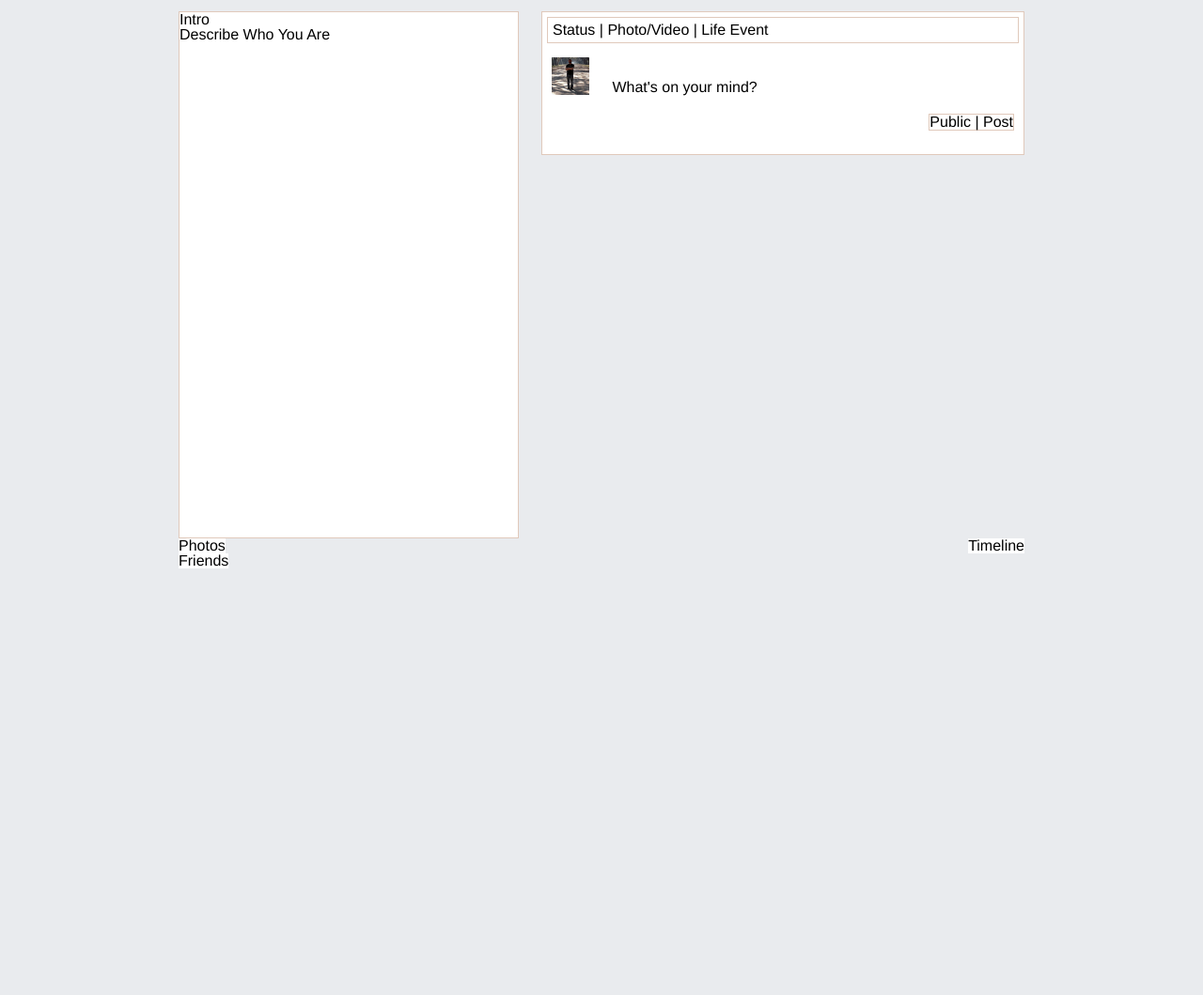
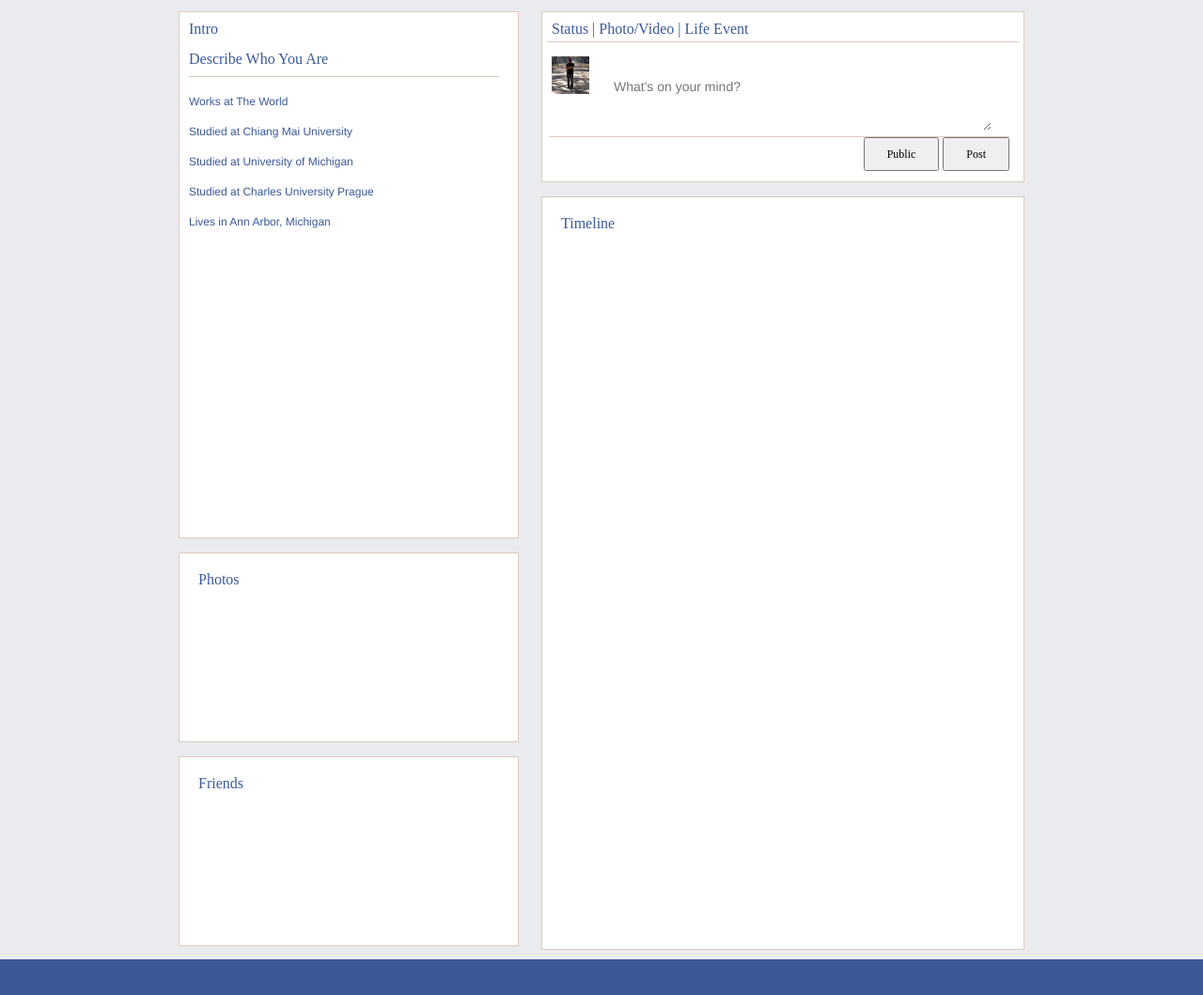
Before and after one commit to annasedlar/facebook-clone, a plain HTML site: page index.html in a window 1280 px wide. Shown: the part 453-1512 px from the top of the page at 94% size. Before the commit the page ends 1058 px from the top, so only its background shows below. Drawn offline with Linux system fonts and the light colour scheme.

Commit message:
precautionary commit - body layout

```diff
--- a/index.html
+++ b/index.html
@@ -19,7 +19,8 @@
 					<div id="fb-logo">
 					</div>
 					<div id="fb-search">
-						<input type="text" placeholder="Your Name">
+						<input type="text" placeholder="Your Name"
+						style="width:406px;height:20px;font-family:helvetica; border-radius:3px;font-size:12px;"/>
 					</div>
 				</div>
 
@@ -88,8 +89,17 @@
 		<div id="white-behind">
 
 		</div id="body">
-			<div id="intro-box">Intro<BR>Describe Who You Are
+			<div id="intro-box">
+				<div id="foreword">Intro<BR><BR>Describe Who You Are
+				</div>
+			<li class="intro-item">Works at The World</li>
+			<li class="intro-item">Studied at Chiang Mai University</li>
+			<li class="intro-item">Studied at University of Michigan</li>
+			<li class="intro-item">Studied at Charles University Prague</li>
+			<li class="intro-item">Lives in Ann Arbor, Michigan</li>
+
 			</div>
+
 			<div id="status-box">
 				<div id="status-type">Status | Photo/Video | Life Event
 				</div>
@@ -97,21 +107,33 @@
 					<div id="mid-avatar">
 						<img src="avatar.jpg">
 					</div>
-					<div id="prompt-text">What's on your mind?
+					<div id="prompt-text">
+						<textarea name="textarea" type="text" placeholder="What's on your mind?"
+						style="width:400px;height:75px;font-family:helvetica;font-size:14px;line-height:60px;border:none"></textarea>
 					</div>
 				</div>
-				<div id="actions">Public | Post
+				<div id="actions">
+						<div id="action-buttons">
+						<button id="action">Public</button>
+						<button id="action">Post</button>
+					</div>
 				</div>
 			</div>
-			<div id="photo-box">Photos
+			<div id="timeline-box">
+				<div id="timeline-inner">Timeline
+				</div>
 			</div>
-			<div id="timeline-box">Timeline
+			<div id="photo-box">
+				<div id="photo-inner">Photos
+				</div>
 			</div>
-			<div id="friends-box">Friends
+			<div id="friends-box">
+				<div id="friends-inner">Friends
+				</div>
 			</div>
 		</div>
 
-		<div id="Footer">
+		<div id="footer">
 		</div>
 
 
--- a/styles.css
+++ b/styles.css
@@ -33,17 +33,21 @@ img{
 	background-image: url('fb_sprite.png');
 	background-size: 26px 905px;
 	background-position: 0px -163px;
+	border-radius: 3px;
 }
 
 #fb-logo, #fb-search{
 	float: left;
 	margin-left: 5px;
+	border-radius: 3px;
 }
 
 #fb-search input{
 	border-radius:  0px;
 	width: 400px;
-	height: 17px;
+	height: 18px;
+	font-family: helvetica;
+	border-radius: 3px;
 	font-family: helvetica;
 
 }
@@ -250,6 +254,8 @@ body{
 	background-color: #E9EBEE;
 	width: 100%
 	max-width: 900px;
+	color: #3B5998;
+	font-family: helvetica-bold;
 }
 
 #intro-box{
@@ -261,13 +267,36 @@ body{
 	border: solid #E0C9BB 1px;
 }
 
+	#foreword{
+		border-bottom: solid #E0C9BB 1px;
+		font-family: helvetica-bold;
+		margin-top: 10px;
+		margin-left: 10px;
+		margin-bottom: 10px;
+		padding-bottom: 10px;
+		width: 330px;
+	}
+
+	.intro-item{
+	display: block;
+	padding: 10px;
+	list-style-type: none;
+	color: #3B5998;
+	font-family: helvetica;
+	font-size: 12px;
+}
+
+
+
 #status-box{
 	float: right;
 	background-color: white;
 	width: 512px;
-	height: 151px;
+	height: 180px;
 	margin-top: 15px;
 	border: solid #E0C9BB 1px;
+	color: #3B5998;
+	font-family: helvetica-bold;
 }
 
 	#mid-avatar{
@@ -278,7 +307,7 @@ body{
 	}
 
 	#status-type{
-		border: solid #E0C9BB 1px;
+		border-bottom: solid #E0C9BB 1px;
 		margin: auto;
 		margin: 5px;
 		padding: 5px;
@@ -291,31 +320,63 @@ body{
 	#prompt-text{
 		display: inline-block;
 		margin: 10px;
-		vertical-align: bottom;
+		margin-bottom: 3px;
+		vertical-align: top;
 	}
 
 	#actions{
 		float: right;
-		border: solid #E0C9BB 1px;
-		clear: both;
-		margin: 10px;
-		border: solid #E0C9BB 1px;
+		border-top: solid #E0C9BB 1px;
+		margin-right: 15px;
+		width: 490px;
 	}
 
-
-
-
+		#action-buttons{
+			float: right;
+		}
 
 #photo-box{
 	float: left;
 	clear: left;
+	height: 200px;
+	width: 360px;
 	background-color: white;
+	margin-top: 15px;
+	border: solid #E0C9BB 1px;
+	font-family: helvetica-bold;
+}
+
+#photo-inner{
+	margin: 20px;
+}
+
+#friends-box{
+	float: left;
+	clear: left;
+	height: 200px;
+	width: 360px;
+	background-color: white;
+	margin-top: 15px;
+	border: solid #E0C9BB 1px;
+	font-family: helvetica-bold;
+}
+#friends-inner{
+	margin: 20px;
 }
 
 #timeline-box{
 	float: right;
-	clear: right;
 	background-color: white;
+	width: 512px;
+	height: 800px;
+	margin-top: 15px;
+	border: solid #E0C9BB 1px;
+	color: #3B5998;
+	font-family: helvetica-bold;
+}
+
+#timeline-inner{
+	margin: 20px;
 }
 
 #friends-box{
@@ -323,3 +384,19 @@ body{
 	clear: left;
 	background-color: white;
 }
+
+
+
+
+
+#footer{
+	position: relative;
+	float: left;
+	background-color: #3B5998;
+	overflow: hidden;
+	width: 100%;
+	height: 43px;
+	margin: auto;
+	margin-top: 10px;
+	vertical-align: bottom;
+}
```
